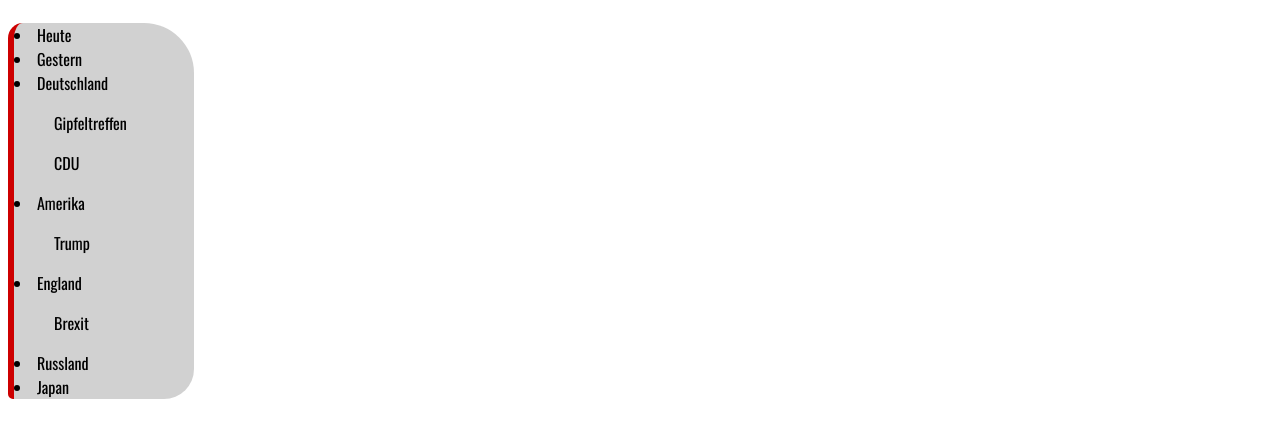
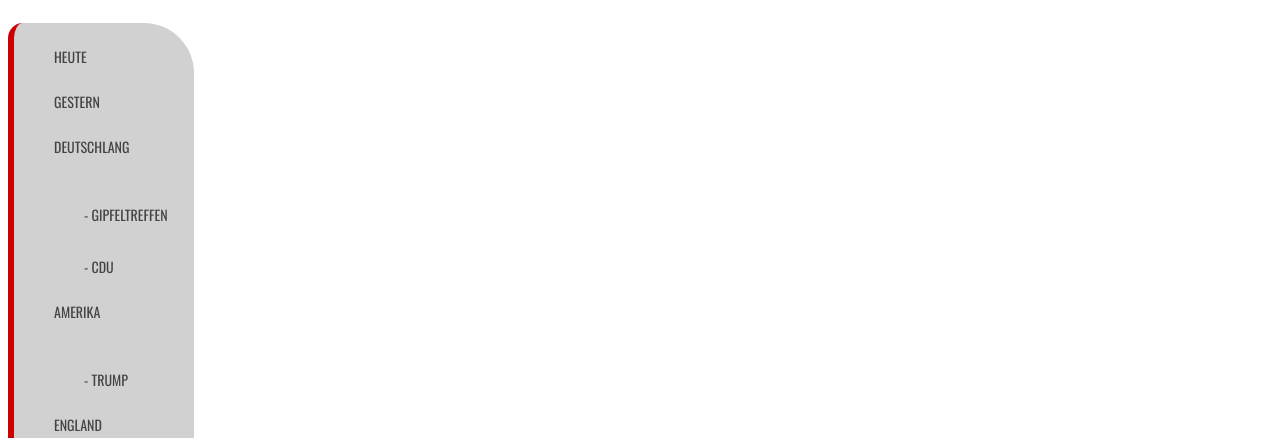
Before and after one commit to Jamal179/Jamal179.github.io, a plain HTML site: page Steckbrief/Aufgabe 3/Aufgabe3.html in a window 1280 px wide. Shown: the part 127-565 px from the top of the page. Drawn offline with nearby package versions, Linux system fonts and the light colour scheme.

Commit message:
Aufgabe 3.2

```diff
--- a/Steckbrief/Aufgabe 3/Aufgabe3.html
+++ b/Steckbrief/Aufgabe 3/Aufgabe3.html
@@ -15,26 +15,29 @@
 <header>
     <h1> News </h1>
     <nav>
-        <li>Heute</li>
-        <li>Gestern</li>
-        <li>Deutschland</li>
-        <ul>Gipfeltreffen</ul>
-        <ul>CDU</ul>
-        <li>Amerika</li>
-        <ul>Trump</ul>
-        <li>England</li>
-        <ul>Brexit</ul>
-        <li>Russland</li>
-        <li>Japan</li>
+
+        <ul><a href="#">Heute</a></ul>
+        <ul><a href="#">Gestern</a></ul>
+        <ul><a href="#">Deutschlang</a></ul>
+        <li><a href="#"> - Gipfeltreffen</a></li>
+        <li><a href="#"> - CDU</a></li>
+        <ul><a href="#">Amerika</a></ul>
+        <li><a href="#"> - Trump</a></li>
+        <ul><a href="#">England</a></ul>
+        <li><a href="#"> - Brexit</a></li>
+        <ul><a href="#">Russland</a></ul>
+        <ul><a href="#">Japan</a></ul>
     </nav>
 </header>
 <main>
     <div>
-<h2>JAPAN</h2>
+
+<h2>Japan</h2>
+<img class="Flagge" src="japan.png">
 <h4>Präsident Abe trifft sich mit EZB Cheff</h4>
 
 <section> ipsum dolor sit amet, consetetur sadipscing elitr, sed diam nonumy eirmod tempor invidunt ut labore et dolore magna aliquyam erat,
-     sed diam voluptua. At vero eos et accusam et justo duo dolores et ea rebum. Stet clita kasd gubergren, no sea takimata sanctus est Lorem
+     sed diam voluptua. vero eos et accusam et justo duo dolores et ea rebum. Stet clita kasd gubergren, no sea takimata sanctus est Lorem
      ipsum dolor sit amet. Lorem ipsum dolor sit amet, consetetur sadipscing elitr, sed diam nonumy eirmod tempor invidunt ut labore et dolore
      magna aliquyam erat.
      <article> sed diam voluptua. At vero eos et accusam et justo duo dolores et ea rebum. Stet clita kasd gubergren, no sea takimata sanctus
@@ -90,6 +93,8 @@
                 At vero eos et accusam et justo duo dolores et ea rebum. Stet clita kasd gubergren, no sea takimata sanctus est Lorem ipsum dolor sit amet. Lorem ipsum dolor sit amet, consetetur
             </article>
         </section>
+        <nav>
+
         </div>
 
 </main>
--- a/Steckbrief/Aufgabe 3/stylesheet.css
+++ b/Steckbrief/Aufgabe 3/stylesheet.css
@@ -17,6 +17,13 @@
     text-decoration-line: underline;
 
 }
+
+.Flagge{
+  width: 5em;
+      height: 3em;
+
+}
+
 h4{
     font-family: 'Montserrat', sans-serif;
     font-size: 20pt;
@@ -30,7 +37,8 @@
   font-size: 12pt;
   table-layout: fixed;
   width: 180px;
-  }
+  float: left;
+}
 
   img {
 
@@ -72,3 +80,44 @@
     text-shadow: 2px 2px 8px #7F7F7F
 
 }
+
+
+header::after {
+  content: '';
+  display: table;
+  clear: both;
+}
+
+nav li {
+  display: inline-block;
+  margin-left: 70px;
+  padding-top: 23px;
+
+  position: relative;
+}
+
+nav a {
+  color: #444;
+  text-decoration: none;
+  text-transform: uppercase;
+  font-size: 14px;
+}
+
+nav a:hover {
+  color: #000;
+}
+
+nav a::before {
+  content: '';
+  display: block;
+  height: 5px;
+  background-color: #444;
+
+  width: 0%;
+
+  transition: all ease-in-out 400ms;
+}
+
+nav a:hover::before {
+  width: 100%;
+}
```
Also changed, not shown: 1 other file.
